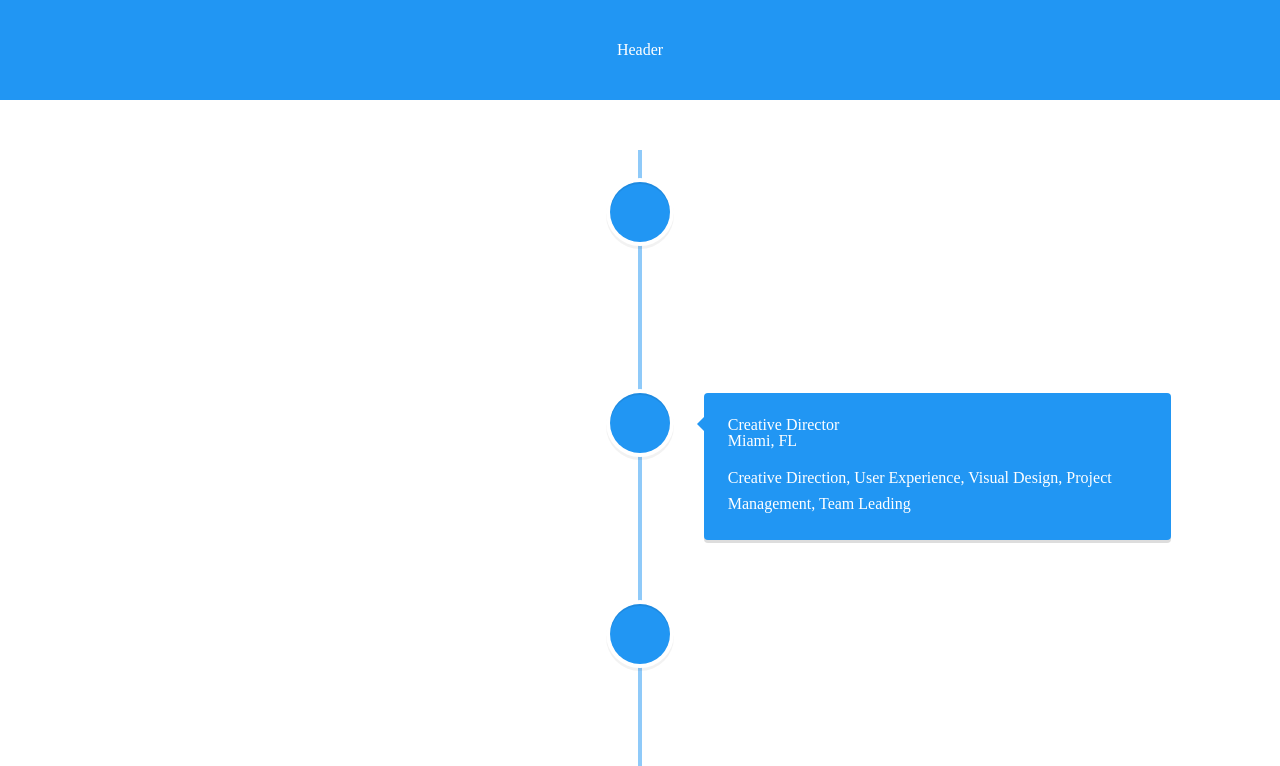
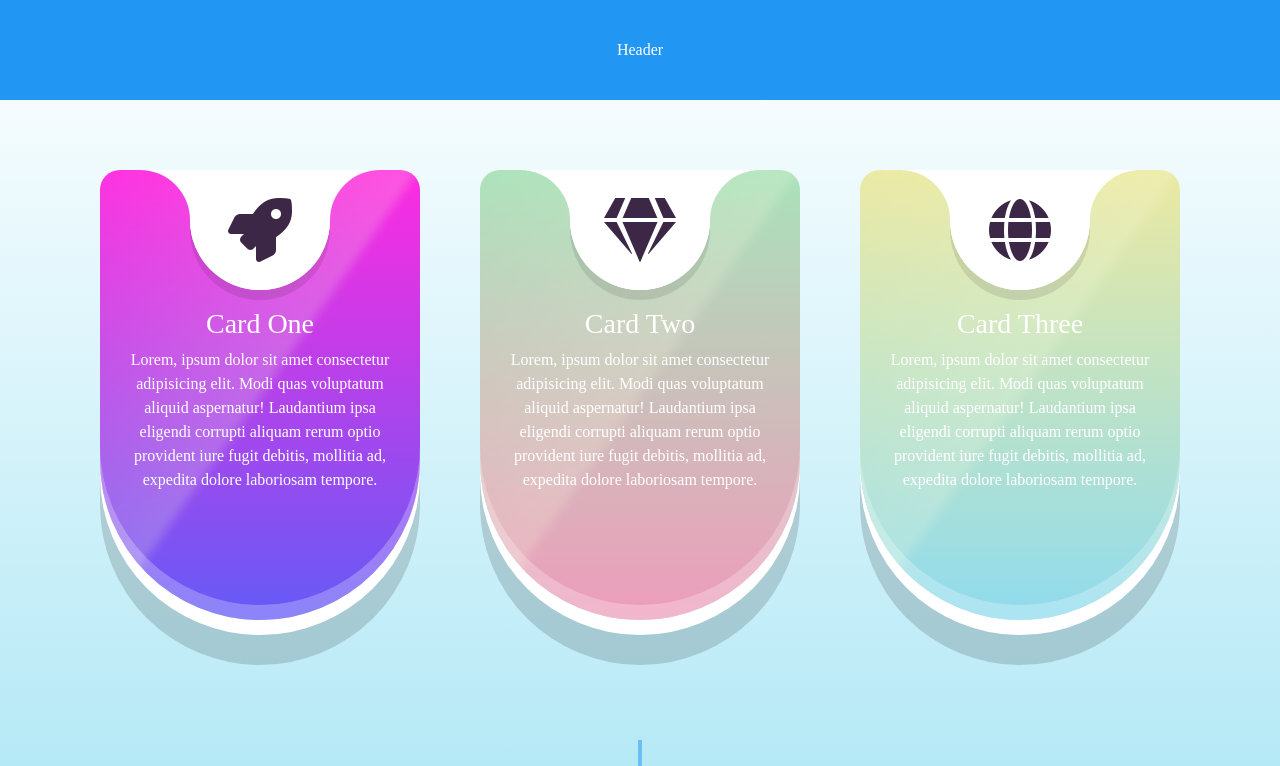
Before and after one commit to alstn113/WAP-Homecoming, a React (Vite) app: page / in a window 1280 px wide. Shown: the top 766 px of the page. Built offline with nearby package versions, Linux system fonts and the light colour scheme.

Commit message:
feat: add contents

```diff
--- a/index.html
+++ b/index.html
@@ -9,5 +9,9 @@
   <body>
     <div id="root"></div>
     <script type="module" src="/src/main.tsx"></script>
+    <link
+      rel="stylesheet"
+      href="https://cdnjs.cloudflare.com/ajax/libs/font-awesome/5.15.3/css/all.min.css"
+    />
   </body>
 </html>
--- a/src/App.tsx
+++ b/src/App.tsx
@@ -1,3 +1,4 @@
+import { Contents } from './components/Contents';
 import { Footer } from './components/Footer';
 import { Header } from './components/Header';
 import { MainLayout } from './components/MainLayout';
@@ -7,6 +8,7 @@ const App = () => {
   return (
     <MainLayout>
       <Header />
+      <Contents />
       <Schedule />
       <Footer />
     </MainLayout>
--- /dev/null
+++ b/src/components/Contents/Contents.css
@@ -0,0 +1,115 @@
+@import url('https://fonts.googleapis.com/css2?family=Poppins:wght@200;300;400;500;600;700&display=swap');
+
+.container {
+  display: flex;
+  justify-content: center;
+  align-items: center;
+  flex-wrap: wrap;
+  padding: 40px;
+}
+
+.card {
+  position: relative;
+  width: 320px;
+  height: 450px;
+  margin: 30px;
+  background: #287bff;
+  border-radius: 20px;
+  border-bottom-left-radius: 160px;
+  border-bottom-right-radius: 160px;
+  box-shadow: 0 15px 0 #fff, inset 0 -15px 0 rgba(255, 255, 255, 0.25),
+    0 45px rgba(0, 0, 0, 0.15);
+  overflow: hidden;
+  display: flex;
+  justify-content: center;
+  align-items: flex-start;
+}
+
+.card::before {
+  content: '';
+  position: absolute;
+  top: -140px;
+  left: -40%;
+  width: 100%;
+  height: 120%;
+  background: linear-gradient(90deg, transparent, rgba(255, 255, 225, 0.2));
+  transform: rotate(35deg);
+  pointer-events: none;
+  filter: blur(5px);
+}
+
+.card:nth-child(1) {
+  background: linear-gradient(to bottom, #ff2ae0, #645bf6);
+}
+
+.card:nth-child(2) {
+  background: linear-gradient(to bottom, #a9e2ba, #ee9cbb);
+}
+
+.card:nth-child(3) {
+  background: linear-gradient(to bottom, #ebe9a1, #8fdbee);
+}
+
+.icon {
+  position: relative;
+  width: 140px;
+  height: 120px;
+  background: #fff;
+  border-bottom-left-radius: 100px;
+  border-bottom-right-radius: 100px;
+  box-shadow: 0 10px 0 rgba(0, 0, 0, 0.1), inset 0 -8px 0 #fff;
+  z-index: 1000;
+  display: flex;
+  align-items: center;
+  justify-content: center;
+}
+
+.icon::before {
+  content: '';
+  position: absolute;
+  top: 0;
+  left: -50px;
+  width: 50px;
+  height: 50px;
+  background: transparent;
+  border-top-right-radius: 50px;
+  box-shadow: 15px -15px 0 15px #fff;
+}
+
+.icon::after {
+  content: '';
+  position: absolute;
+  top: 0;
+  right: -50px;
+  width: 50px;
+  height: 50px;
+  background: transparent;
+  border-top-left-radius: 50px;
+  box-shadow: -15px -15px 0 15px #fff;
+}
+
+.icon i {
+  color: #3c2846;
+  position: relative;
+  font-size: 4em;
+  z-index: 10000;
+}
+
+.content {
+  position: absolute;
+  width: 100%;
+  padding: 30px;
+  padding-top: 140px;
+  text-align: center;
+}
+
+.content h2 {
+  font-size: 1.75em;
+  color: #fff;
+  margin-bottom: 10px;
+}
+
+.content p {
+  color: #fff;
+  line-height: 1.5em;
+}
--- /dev/null
+++ b/src/components/Contents/Contents.tsx
@@ -0,0 +1,52 @@
+import './Contents.css';
+
+const Contents = () => {
+  return (
+    <div className="container">
+      <div className="card">
+        <div className="icon">
+          <i className="fas fa-rocket"></i>
+        </div>
+        <div className="content">
+          <h2>Card One</h2>
+          <p>
+            Lorem, ipsum dolor sit amet consectetur adipisicing elit. Modi quas
+            voluptatum aliquid aspernatur! Laudantium ipsa eligendi corrupti
+            aliquam rerum optio provident iure fugit debitis, mollitia ad,
+            expedita dolore laboriosam tempore.
+          </p>
+        </div>
+      </div>
+      <div className="card">
+        <div className="icon">
+          <i className="fas fa-gem"></i>
+        </div>
+        <div className="content">
+          <h2>Card Two</h2>
+          <p>
+            Lorem, ipsum dolor sit amet consectetur adipisicing elit. Modi quas
+            voluptatum aliquid aspernatur! Laudantium ipsa eligendi corrupti
+            aliquam rerum optio provident iure fugit debitis, mollitia ad,
+            expedita dolore laboriosam tempore.
+          </p>
+        </div>
+      </div>
+      <div className="card">
+        <div className="icon">
+          <i className="fas fa-globe"></i>
+        </div>
+        <div className="content">
+          <h2>Card Three</h2>
+          <p>
+            Lorem, ipsum dolor sit amet consectetur adipisicing elit. Modi quas
+            voluptatum aliquid aspernatur! Laudantium ipsa eligendi corrupti
+            aliquam rerum optio provident iure fugit debitis, mollitia ad,
+            expedita dolore laboriosam tempore.
+          </p>
+        </div>
+      </div>
+    </div>
+  );
+};
+
+export default Contents;
--- /dev/null
+++ b/src/components/Contents/index.ts
@@ -0,0 +1 @@
+export { default as Contents } from './Contents';
--- a/src/styles/GlobalStyle.tsx
+++ b/src/styles/GlobalStyle.tsx
@@ -11,7 +11,7 @@ export const GlobalStyle = () => {
             box-sizing: border-box;
           }
           body {
-            background-color: #fff;
+            background: linear-gradient(to bottom, #fff, #55cdeb);
           }
           input {
             outline: none;
```
